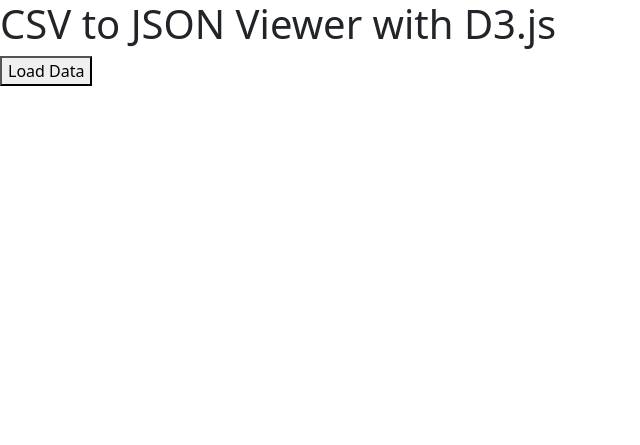
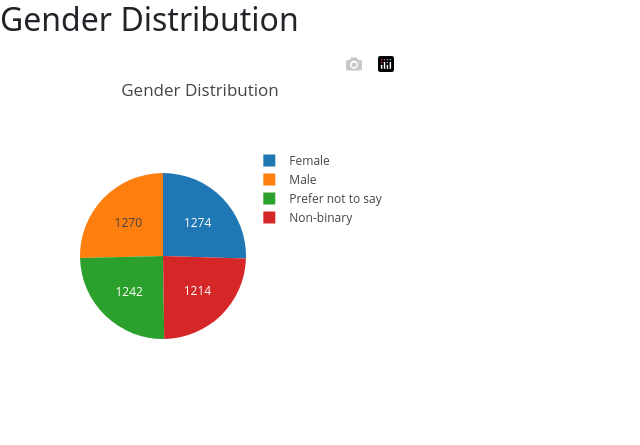
Before and after one commit to faiyted/Project3, a Flask app: page / in a window 1280 px wide. Shown: the top 445 px of the page, without its empty margins (0-640 px from the left). Run offline with Flask 3, Linux system fonts and the light colour scheme; some libraries are stand-ins or nearby versions.

Commit message:
adding example

```diff
--- a/static/script.js
+++ b/static/script.js
@@ -1,36 +1,29 @@
-function loadData() {
-    d3.json('/csv_to_json')
-        .then(data => {
-            displayData(data);
-        })
-        .catch(error => {
-            console.error("Error fetching data:", error);
-        });
-}
 
-// Function to display the JSON data in an HTML table
-function displayData(data) {
-    const tableHeader = d3.select("#table-header");
-    const tableBody = d3.select("#table-body");
+d3.json('/csv_to_json').then(data => {
+    const genderCounts = data.reduce((acc, curr) => {
+      const gender = curr.Gender || 'Unknown'; // Adjust based on your dataset's column name
+      acc[gender] = (acc[gender] || 0) + 1;
+      return acc;
+    }, {});
 
-    // Clear previous data
-    tableHeader.html("");
-    tableBody.html("");
+    const labels = Object.keys(genderCounts);
+    const values = Object.values(genderCounts);
 
-    if (data.length > 0) {
-        // Create table headers
-        const headers = Object.keys(data[0]);
-        headers.forEach(header => {
-            tableHeader.append("th").text(header);
-        });
+    const chartData = [{
+      labels: labels,
+      values: values,
+      type: 'pie',
+      hoverinfo: 'label+percent',
+      textinfo: 'value'
+    }];
 
-        // Create table rows
-        data.forEach(row => {
-            const tr = tableBody.append("tr");
-            headers.forEach(header => {
-                const value = row[header] !== null ? row[header] : "None"; // Handle null
-                tr.append("td").text(value);
-            });
-        });
-    }
-}
+    const layout = {
+      title: 'Gender Distribution',
+      height: 400,
+      width: 400
+    };
+
+    Plotly.newPlot('genderPieChart', chartData, layout);
+  }).catch(error => {
+    console.error('Error loading gender data:', error);
+  });
--- a/templates/index.html
+++ b/templates/index.html
@@ -12,24 +12,19 @@
 
 <body>
 
-  <h1>CSV to JSON Viewer with D3.js</h1>
-    <button onclick="loadData()">Load Data</button>
-    <table id="data-table">
-        <thead>
-            <tr id="table-header"></tr>
-        </thead>
-        <tbody id="table-body"></tbody>
-    </table>
 
+    <!-- This is an example -->
+    <h2>Gender Distribution</h2>
+    <div id="genderPieChart"></div>
     <!-- Link to the external JavaScript file -->
 
 
-
+  <script src="static/script.js"></script>
   <script src="https://d3js.org/d3.v7.min.js"></script>
   <script src="https://cdn.plot.ly/plotly-latest.min.js"></script>
   <script src="{{ url_for('static', filename='script.js') }}"></script>
 
-  <!-- <script src="./static/js/.js"></script> -->
+
 </body>
 
 </html>
```
